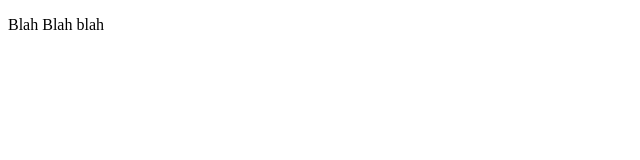
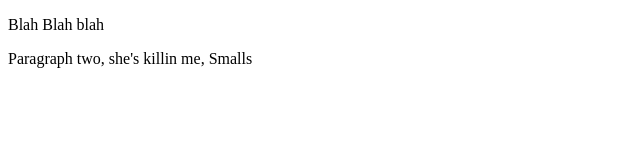
Before and after one commit to cheesefried/git-test, a plain HTML site: page index.html in a window 1280 px wide. Shown: the whole page, without its empty margins (0-640 px from the left). Drawn offline with Linux system fonts and the light colour scheme.

Commit message:
Third commit

```diff
--- a/index.html
+++ b/index.html
@@ -10,6 +10,8 @@
     <p>
         Blah Blah blah
     </p>
-
+    <p>
+        Paragraph two, she's killin me, Smalls
+    </p>
 </body>
 </html>
```
